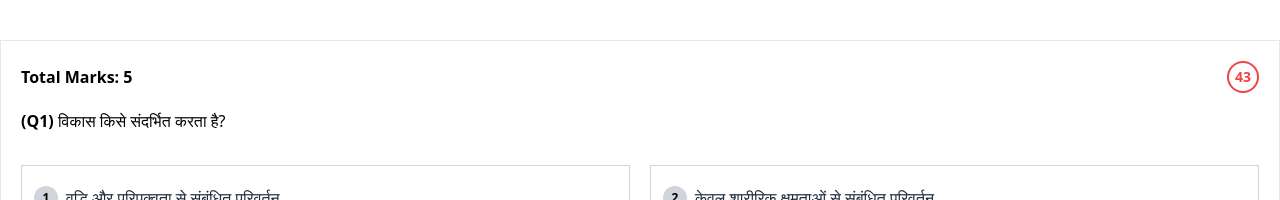
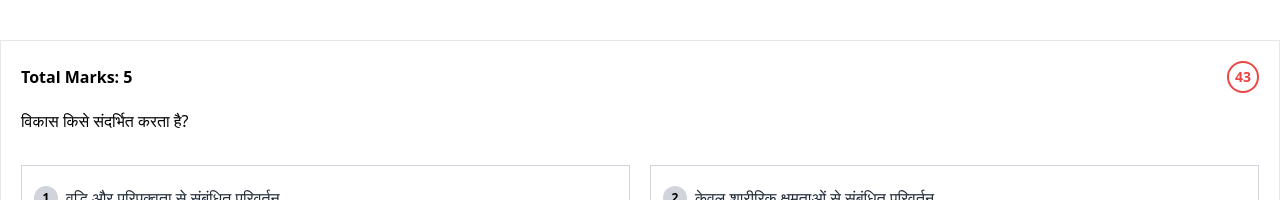
Before and after one commit to KabirKr/svelte-mcq-app, a Svelte app: page / in a window 1280 px wide. Both pictures are taken after a click on the button "START QUIZ". Shown: the top 200 px of the page. Built offline with nearby package versions, Linux system fonts and the light colour scheme.

Commit message:
Remove question number

```diff
--- a/src/components/Questions.svelte
+++ b/src/components/Questions.svelte
@@ -72,7 +72,7 @@
 
   <div>
     <h3 class="mcq-text-base mcq-font-medium mcq-mt-4">
-      <span class="mcq-font-bold">(Q{currentMcqIndex + 1})</span>
+      <!-- <span class="mcq-font-bold">(Q{currentMcqIndex + 1})</span> -->
       <span>{@html currentMcq.question}</span>
     </h3>
 
```
